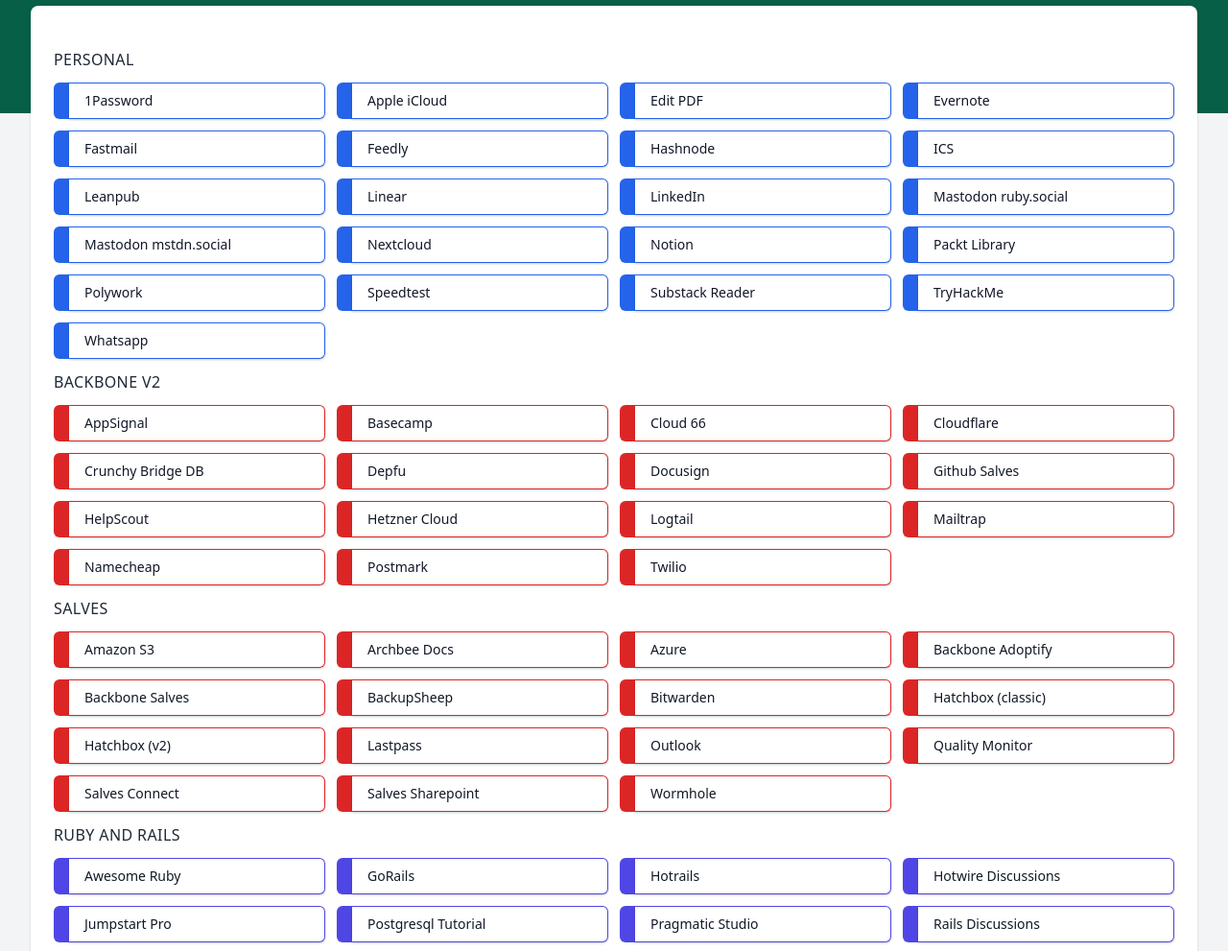
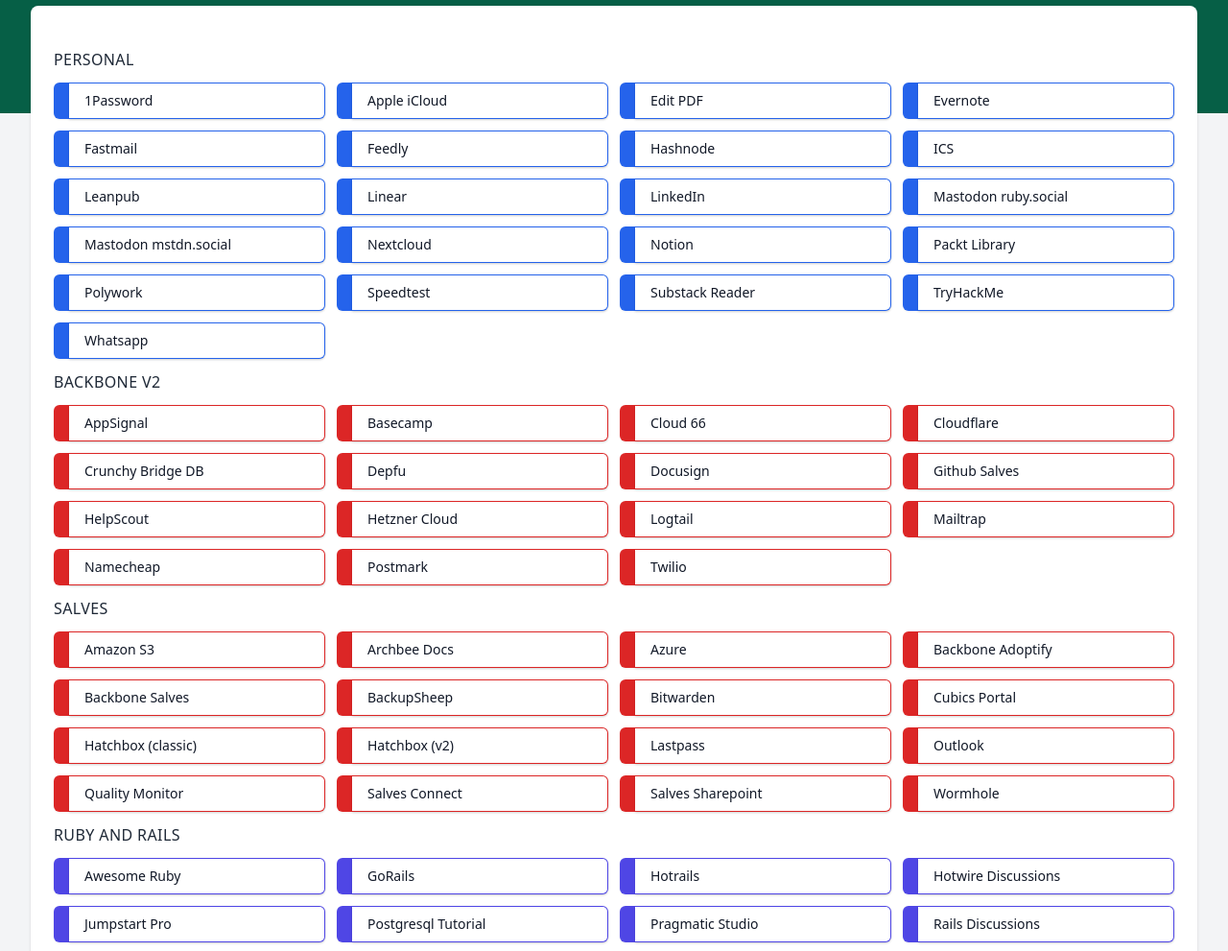
Before and after one commit to jarkelen/hotlynx, a plain HTML site: page index.html in a window 1280 px wide. Shown: the part 74-1065 px from the top of the page at 96% size. Drawn offline with nearby package versions, Linux system fonts and the light colour scheme.

Commit message:
added link

```diff
--- a/index.html
+++ b/index.html
@@ -468,6 +468,16 @@
                 <a href="https://vault.bitwarden.com" target="blank">
                   <div class="flex-1 px-4 py-2 text-sm truncate">
                     <div class="text-gray-900 font-medium hover:text-gray-600">Bitwarden</div>
+                  </div>
+                </a>
+              </div>
+            </li>
+            <li class="col-span-1 flex shadow-sm rounded-md" id="#{dom_id(link)}">
+              <div class="bg-red-600 flex-shrink-0 flex items-center justify-center w-4 text-white text-sm font-medium rounded-l-md"></div>
+              <div class="flex-1 flex items-center justify-between border-t border-r border-b border-red-600 bg-white rounded-r-md truncate shadow hover:bg-red-100">
+                <a href="https://ww19.autotask.net/ClientPortalMvc/SiteNavigation/Landing/Default?fromLogin=1" target="blank">
+                  <div class="flex-1 px-4 py-2 text-sm truncate">
+                    <div class="text-gray-900 font-medium hover:text-gray-600">Cubics Portal</div>
                   </div>
                 </a>
               </div>
```
